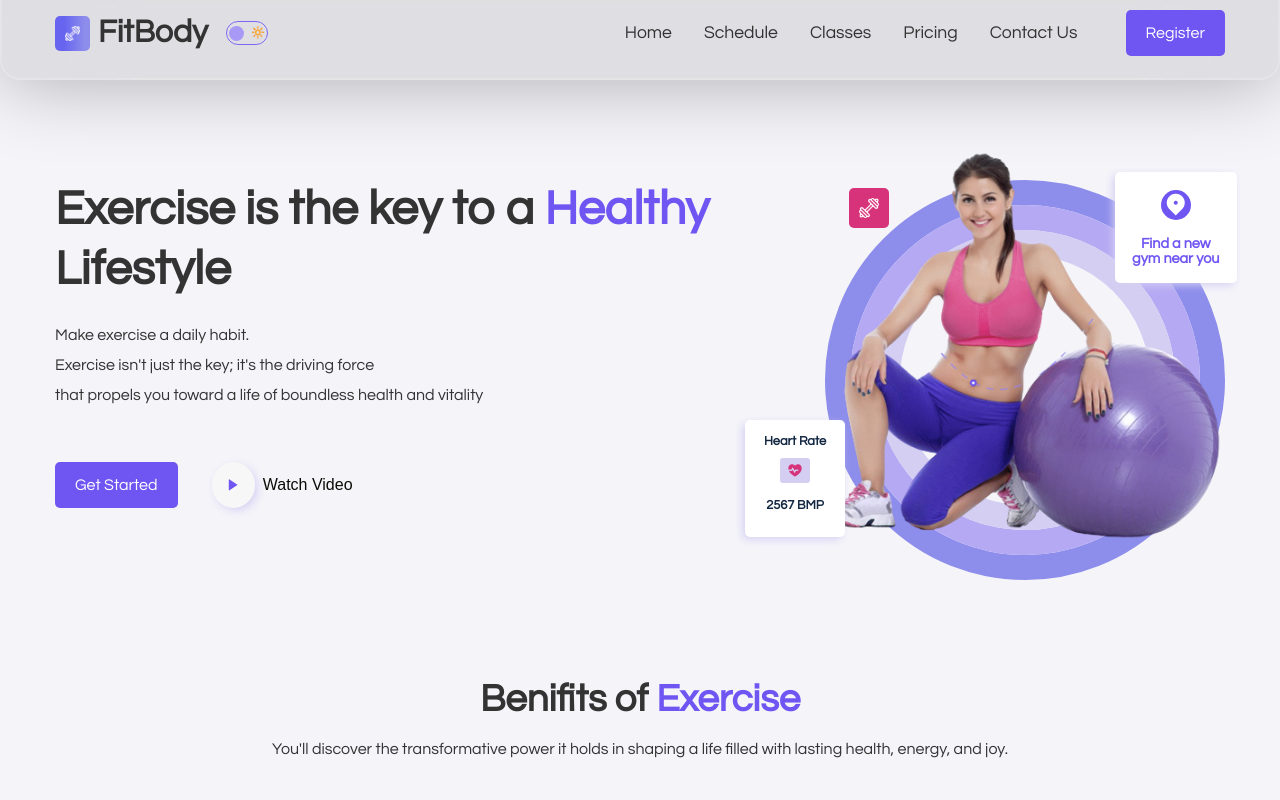
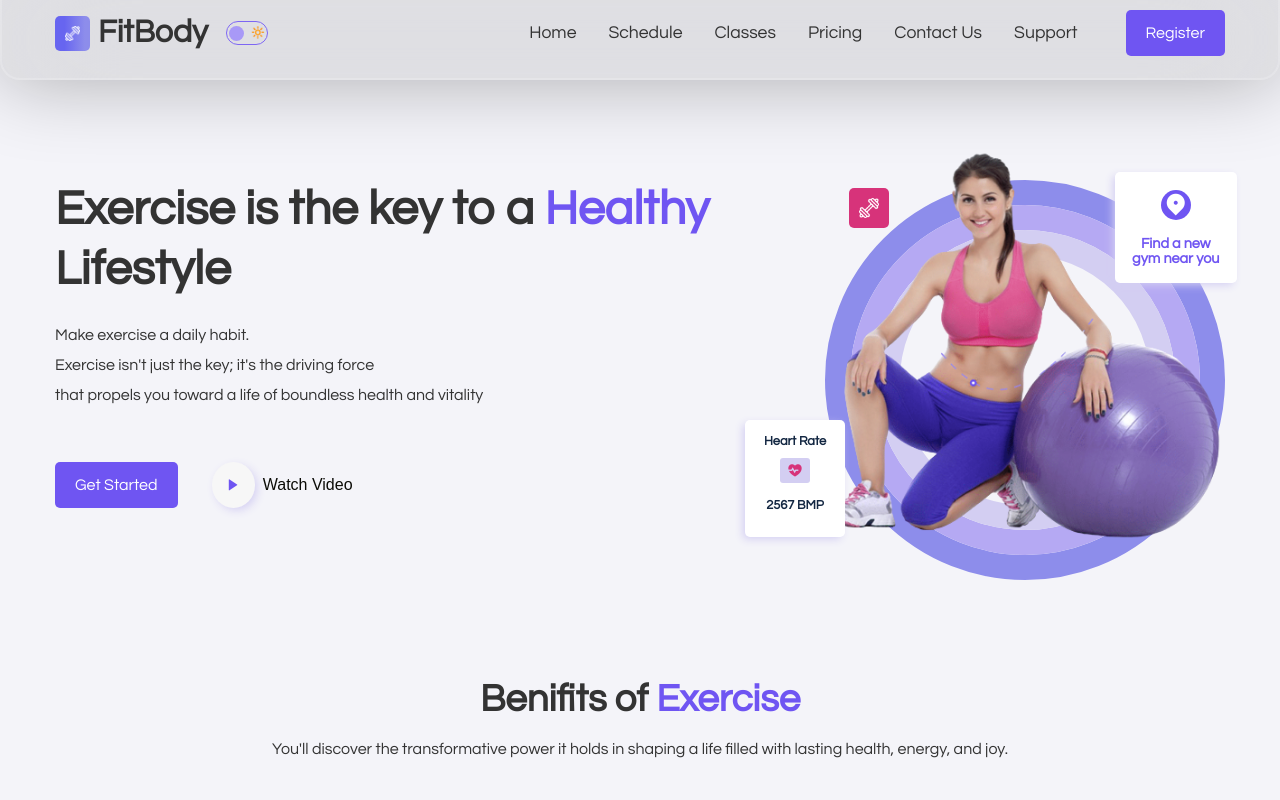
Before and after one commit to abhay-raj19/FitBody, a React (Vite) app: page / in a window 1280 px wide. Shown: the top 800 px of the page. Built offline with nearby package versions, Linux system fonts and the light colour scheme.

Commit message:
Footer linked to the support section
Signed-off-by: Manya Raghuvanshi <manyaraghuvanshi66@gmail.com>

```diff
--- a/src/components/Header/Header.jsx
+++ b/src/components/Header/Header.jsx
@@ -27,6 +27,10 @@ const nav__links = [
 		path: "#contact-us",
 		display: "Contact Us",
 	},
+	{
+		path: "#support",
+		display: "Support",
+	}
 ];
 const Header = ({ isDarkMode, setDarkMode }) => {
 	const [open, setOpen] = useState(false);
--- a/src/components/UI/Footer.jsx
+++ b/src/components/UI/Footer.jsx
@@ -5,7 +5,6 @@ import logo from "../../assets/img/dumble.png";
 
 const Footer = () => {
   const year = new Date().getFullYear();
-
   return (
     <footer className="footer" data-aos="fade-up" data-aos-duration="1500">
       <div className="container">
@@ -50,7 +49,7 @@ const Footer = () => {
               <a href="#contact-us">
                 <li>Contact Us</li>
               </a>
-              <a href="/#">
+              <a href="#support">
                 <li>Support</li>
               </a>
             </ul>
--- a/src/components/UI/Support.jsx
+++ b/src/components/UI/Support.jsx
@@ -56,7 +56,7 @@ const Support = () => {
 
   return (
     <>
-      <section className="support_section">
+      <section className="support_section" id="support" >
         <h2 className="support_title">FAQ's</h2>
         <div className="faq-container">
           {faqs.map((faq, index) => (
```
Also changed, not shown: 1 other file (tests, documents, lock files or other folders).
